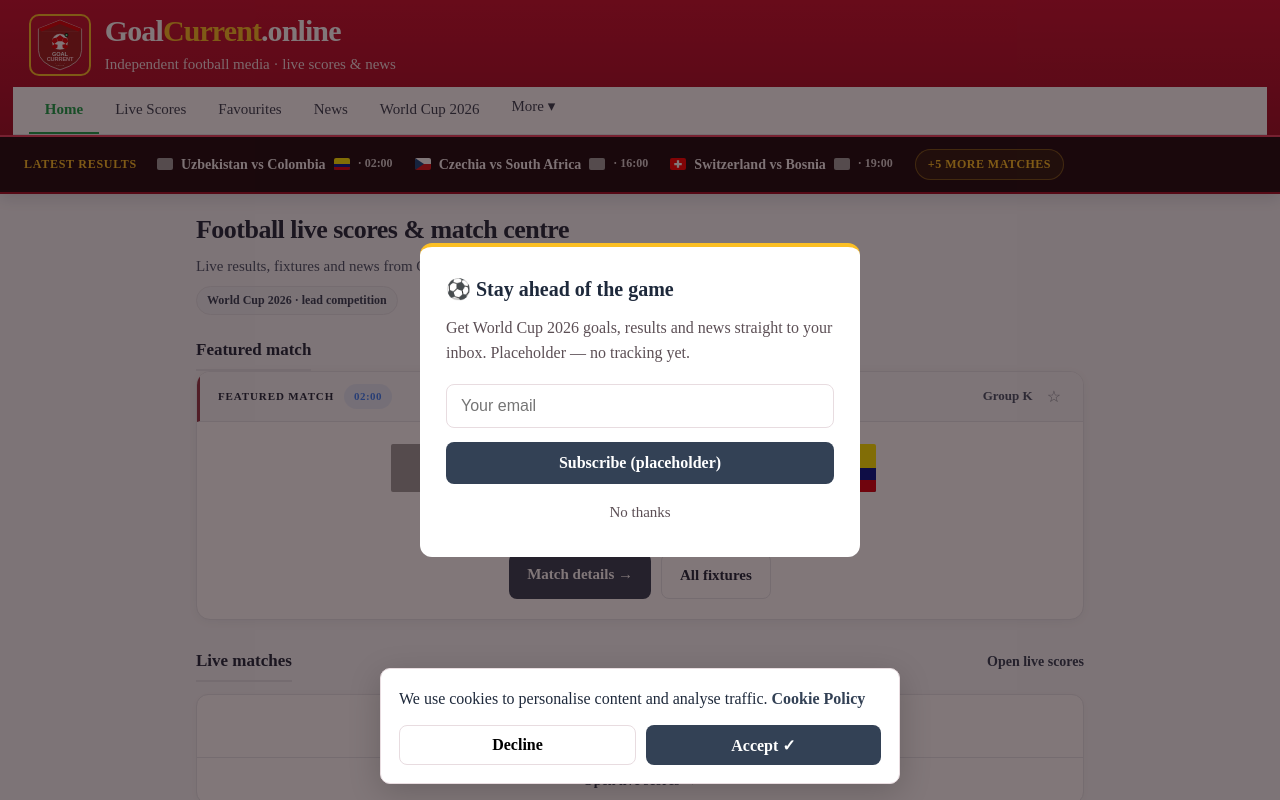
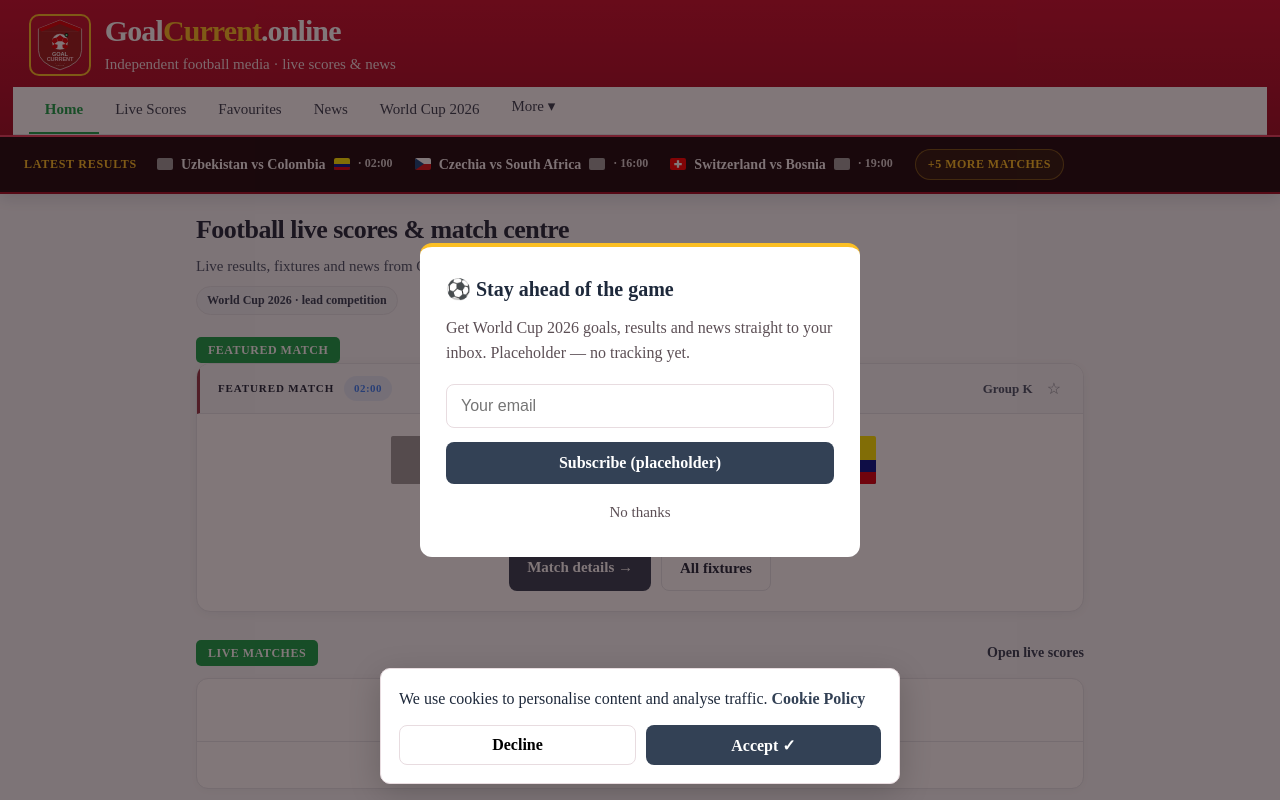
Before and after one commit to Az1341/goalcurrent.live, a Next.js app: page / in a window 1280 px wide. Shown: the top 800 px of the page. Built offline with nearby package versions, Linux system fonts and the light colour scheme; grey boxes are pictures that could not be loaded.

Commit message:
feat(design): section title → green pill #16A34A (DESIGN-SPEC v2)

```diff
--- a/src/app/page.module.css
+++ b/src/app/page.module.css
@@ -76,13 +76,16 @@
 }
 
 .sectionTitle {
-  font-size: 1.0625rem;
-  font-weight: 600;
-  color: var(--hp-brand-dark);
+  font-size: 0.75rem;
+  font-weight: 700;
+  color: #ffffff;
   margin: 0;
-  padding-bottom: 6px;
-  border-bottom: 2px solid var(--hp-border);
+  padding: 4px 12px;
+  background: var(--gc-green, #16A34A);
+  border-radius: 5px;
   display: inline-block;
+  text-transform: uppercase;
+  letter-spacing: 0.5px;
 }
 
 .sectionLink {
```
